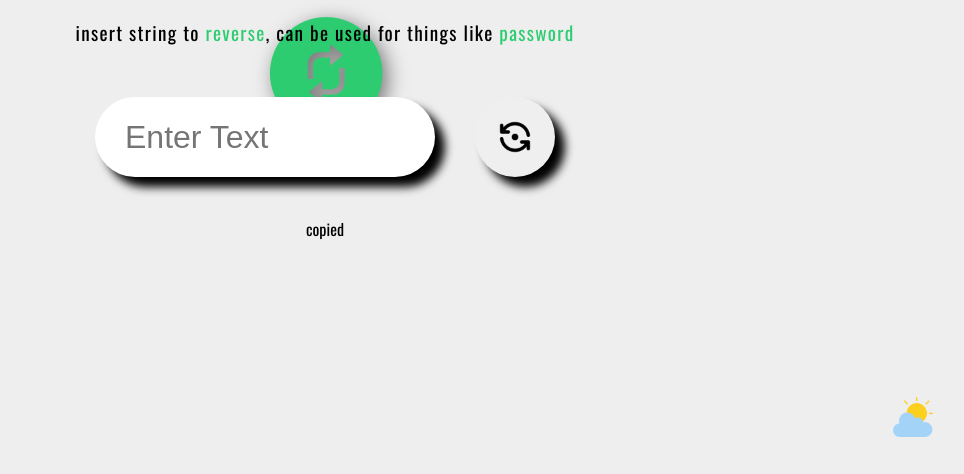
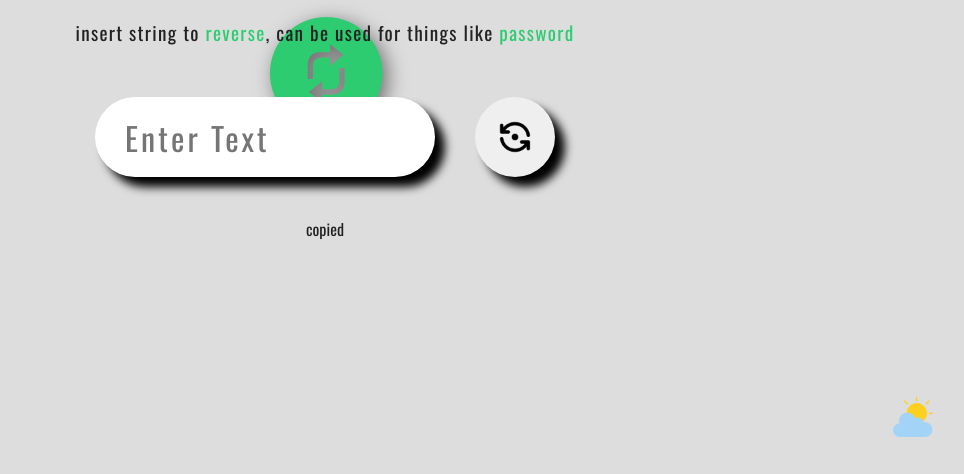
Before and after one commit to advait0012/MirrorText, a website built with Vite: page index.html in a window 1280 px wide. Both pictures are taken after a click on the element 1228 px from the left and 745 px from the top of the page. Shown: the part 326-800 px from the top of the page, without its empty margins (315-1279 px from the left). Built offline with nearby package versions, Linux system fonts and the light colour scheme.

Commit message:
reverse funtionality added with day and night theme

```diff
--- a/index.html
+++ b/index.html
@@ -12,7 +12,7 @@
     <title>Mirror Text</title>
     <link rel="stylesheet" href="./styles/styles.css" />
   </head>
-  <body class="flex">
+  <body class="flex day">
     <h1 class="heading">reversify • <span class="rev">reverse</span> anything</h1>
     <p class="description">
       insert string to <span class="rev">reverse</span>, can be used for things like <span class="rev">password</span>
@@ -30,7 +30,7 @@
     </div>
     <span class="chip">copied</span>
     <span class="theme">
-      <img src="./assets/images/cloudy.png" alt="" />
+      <img src="./assets/images/cloudy-night.png" alt="" />
     </span>
     <script src="./js/main.js"></script>
   </body>
--- a/js/main.js
+++ b/js/main.js
@@ -0,0 +1,17 @@
+const themeToggle = document.querySelector(".theme")
+const bodyElement = document.body;
+const inputElement = document.querySelector("input");
+const buttonElement = document.querySelector("button")
+const copied = document.querySelector(".chip")
+
+inputElement.addEventListener("keypress",(e)=>{
+    if(e.keyCode === 13){
+        let inputVal = inputElement.value;
+        let mirrorText = inputVal.split("").reverse().join("");
+        inputElement.value = mirrorText;
+    }
+})
+
+themeToggle.addEventListener("click",()=>{
+    bodyElement.classList.toggle("night")
+})
--- a/styles/styles.css
+++ b/styles/styles.css
@@ -68,6 +68,8 @@ div{
     box-shadow: 10px 10px 10px black;
     outline: none;
     border: none;
+    font-family: "oswald";
+    letter-spacing: 3px;
 }
 
 .btn-reverse{
@@ -86,3 +88,16 @@ div{
     right: 2rem;
     cursor: pointer;
 }
+.day{
+    background-color: #222;
+    color: #ddd;
+}
+
+.night{
+    background-color:#ddd;
+    color: #222;
+}
+
+.night .theme img{
+    content: url("/assets/images/cloudy.png");
+}
```
